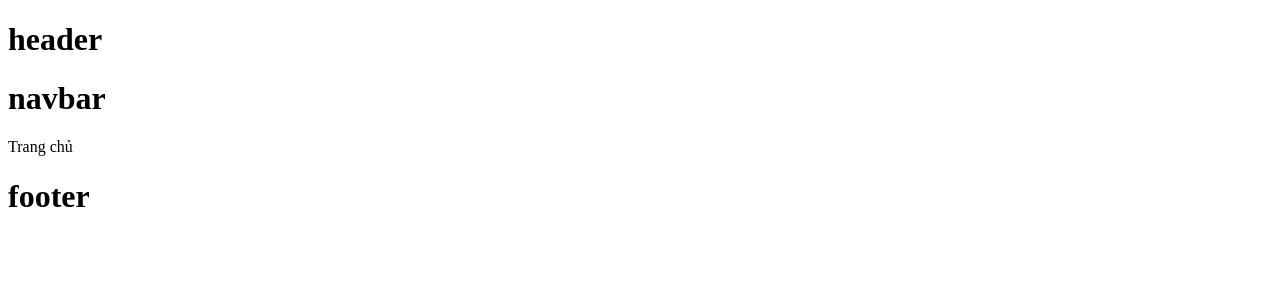
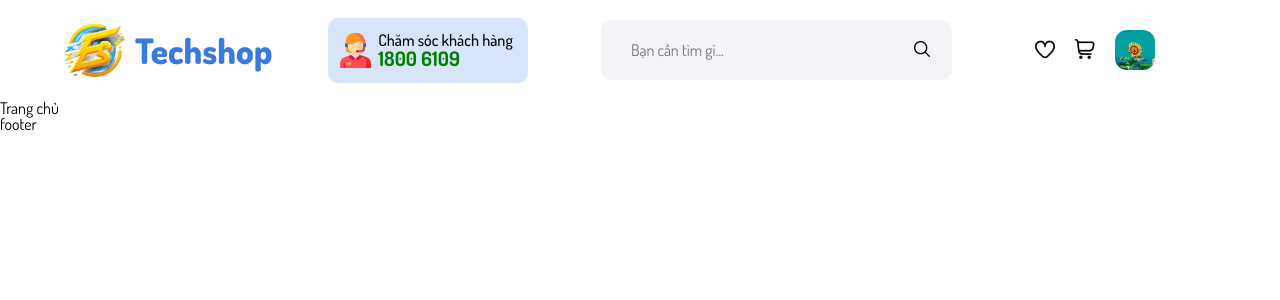
Before and after one commit to Hachigaz/web-ban-hang, a PHP site: page / in a window 1280 px wide. Shown: the top 300 px of the page. Run offline with PHP 8.4, Linux system fonts and the light colour scheme; data that the repository does not hold is empty; some libraries are stand-ins or nearby versions.

Commit message:
update header

```diff
--- a/MVC/Views/blocks/header.php
+++ b/MVC/Views/blocks/header.php
@@ -1,3 +1,26 @@
-<h1>
-    header
-</h1>
+<div class="header">
+    <div class="wrapper-components">
+        <div class="logo">
+            <img src="../Public/img/logo/logo.png" alt="">
+            <span class="brand-name">Techshop</span>
+        </div>
+        <div class="hotline">
+            <img src="../Public/img/icons/customer-service.png" alt="">
+            <span class="customer-service">Chăm sóc khách hàng</span>
+            <span class="phone-number">1800 6109</span>
+        </div>
+        <div class="search-bar">
+            <form action="" class="form-search">
+                <input type="text" class="input-search" placeholder="Bạn cần tìm gì...">
+                <button class="btn-search">
+                    <i class="fi fi-rr-search"></i>
+                </button>
+            </form>
+        </div>
+        <div class="profile">
+            <button class="like"><i class="fi fi-rr-heart"></i></button>
+            <a href="#" class="shopping-cart"><i class="fi fi-rr-shopping-cart"></i></a>
+            <a href="#" class="avatar"><img src="../Public/img/members/voquochuy.jpg" alt=""></a>
+        </div>
+    </div>
+</div>
--- a/MVC/Views/master.php
+++ b/MVC/Views/master.php
@@ -1,24 +1,15 @@
 <!DOCTYPE html>
 <html lang="en">
-<head>
-    <meta charset="UTF-8">
-    <meta name="viewport" content="width=device-width, initial-scale=1.0">
-    <title>Master</title>
-</head>
-<body>
-    <div class="header-wrapper">
-        <div class="header">
-            <?php
-                require_once "./MVC/Views/blocks/header.php";
-                require_once "./MVC/Views/blocks/navbar.php";
-            ?>
-        </div>
-    </div>
-    <div class="main">
+    <head>
+        <meta charset="UTF-8" />
+        <meta name="viewport" content="width=device-width, initial-scale=1.0" />
+        <title>Master</title>
+        <link rel="stylesheet" href="../Public/css/components/header.css">
+        <link rel="stylesheet" href="../Public/css/global/common.css">
+    </head>
+    <body>
+        <?php require_once "./MVC/Views/blocks/header.php" ?>
         <?php require_once "./MVC/Views/pages/".$data["Page"].".php" ?>
-    </div>
-    <div class="footer">
         <?php require_once "./MVC/Views/blocks/footer.php" ?>
-    </div>
-</body>
+    </body>
 </html>
--- /dev/null
+++ b/Public/css/components/header.css
@@ -0,0 +1,107 @@
+.header {
+    margin: 0 auto; /*Căng giữa header*/
+    max-width: 1200px; /*Hỗ trợ responsivce*/
+}
+.header .wrapper-components {
+    display: flex;
+    align-items: center;
+    justify-content: space-between;
+    width: 100%;
+    height: 100px;
+    padding-inline: 15px;
+}
+.header .wrapper-components div {
+    height: 80%;
+}
+.header .wrapper-components .logo {
+    display: flex;
+    align-items: center;
+    width: 200px;
+}
+.header .wrapper-components .logo img {
+    height: 100%;
+}
+.header .wrapper-components .logo .brand-name {
+    font-weight: 800;
+    font-size: 35px;
+    color: var(--primary-color-blue);
+}
+.header .wrapper-components .hotline {
+    width: 200px;
+    height: 65px;
+    padding: 10px;
+    border-radius: 10px;
+    background-color: var(--primary-color-blue-opacity);
+    display: grid;
+    grid-template-areas:
+        "image customer-service"
+        "image phone-number";
+}
+.header .wrapper-components .hotline img {
+    width: 35px;
+    height: 35px;
+    grid-area: image;
+    align-self: center;
+}
+.header .wrapper-components .hotline .customer-service {
+    grid-area: customer-service;
+    font-size: 16px;
+    font-weight: 500;
+    align-self: flex-end;
+}
+.header .wrapper-components .hotline .phone-number {
+    grid-area: phone-number;
+    font-size: 20px;
+    color: green;
+    font-weight: 700;
+    align-self: flex-start;
+}
+.header .wrapper-components .search-bar {
+    width: 30%;
+}
+.header .wrapper-components .search-bar .form-search {
+    position: relative;
+    display: flex;
+    align-items: center;
+    width: 100%;
+    height: 100%;
+}
+.header .wrapper-components .search-bar .input-search {
+    width: 100%;
+    height: 60px;
+    outline: none;
+    border: none;
+    border-radius: 10px;
+    background-color: #f3f4f7;
+    padding-inline: 30px;
+}
+.header .wrapper-components .search-bar .form-search .btn-search {
+    position: absolute;
+    right: 10px;
+    outline: none;
+    border: none;
+    width: 40px;
+    height: 40px;
+}
+.header .wrapper-components .profile .shopping-cart {
+    text-decoration: none;
+    color: black;
+}
+.header .wrapper-components .profile {
+    display: flex;
+    align-items: center;
+    width: 200px;
+    font-size: 20px;
+    text-align: center;
+}
+.header .wrapper-components .profile .avatar {
+    width: 40px;
+    height: 40px;
+}
+.header .wrapper-components .profile .avatar img {
+    border-radius: 12px;
+}
+.header .wrapper-components .profile button,
+a {
+    margin-inline: 10px;
+}
--- /dev/null
+++ b/Public/css/global/common.css
@@ -0,0 +1,49 @@
+@import url("https://fonts.googleapis.com/css2?family=Dosis:wght@200..800&display=swap");
+@import url('https://cdn-uicons.flaticon.com/2.1.0/uicons-regular-rounded/css/uicons-regular-rounded.css');
+/*reset-css*/
+*,
+*:before,
+*:after {
+    box-sizing: border-box;
+}
+* {
+    margin: 0;
+    padding: 0;
+    font: inherit;
+}
+ul,
+li {
+    list-style: none;
+}
+img,
+picture,
+svg,
+video {
+    display: block;
+    max-width: 100%;
+}
+input,
+select,
+textarea {
+    background-color: transparent;
+    outline: none;
+}
+button {
+    cursor: pointer;
+    background-color: transparent;
+    outline: none;
+    border: 0;
+}
+body {
+    min-height: 100vh;
+    font-weight: 400;
+    font-size: 16px;
+    line-height: 1;
+    font-family: var(--primary-font);
+}
+:root {
+    --primary-font: "Dosis", sans-serif;
+    --primary-color-blue: #387adf;
+    --primary-color-blue-opacity: rgba(56, 122, 223, 0.2);
+    --primary-color-yellow: #fba834;
+}
```
Also changed, not shown: Public/img/icons/customer-service.png (added).
